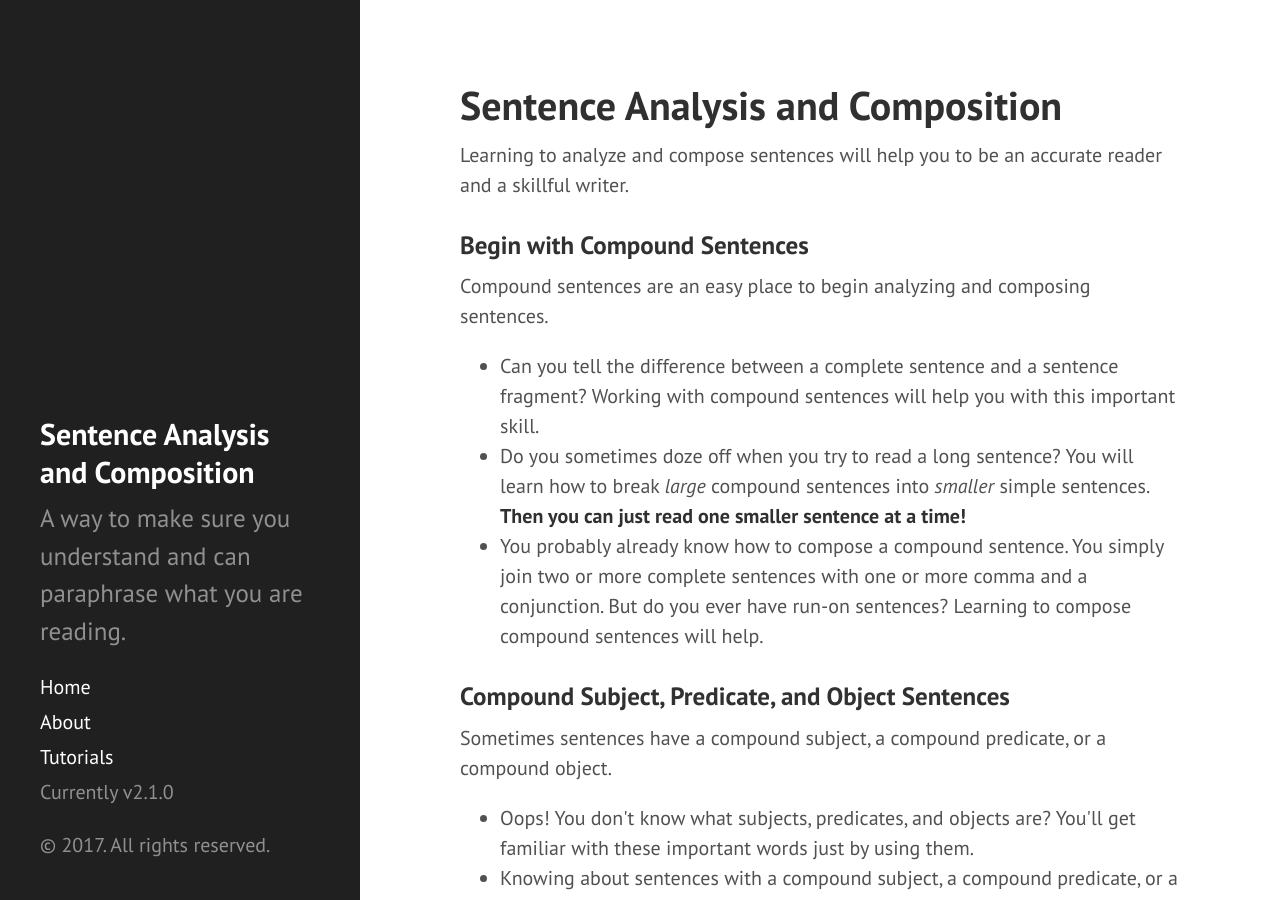
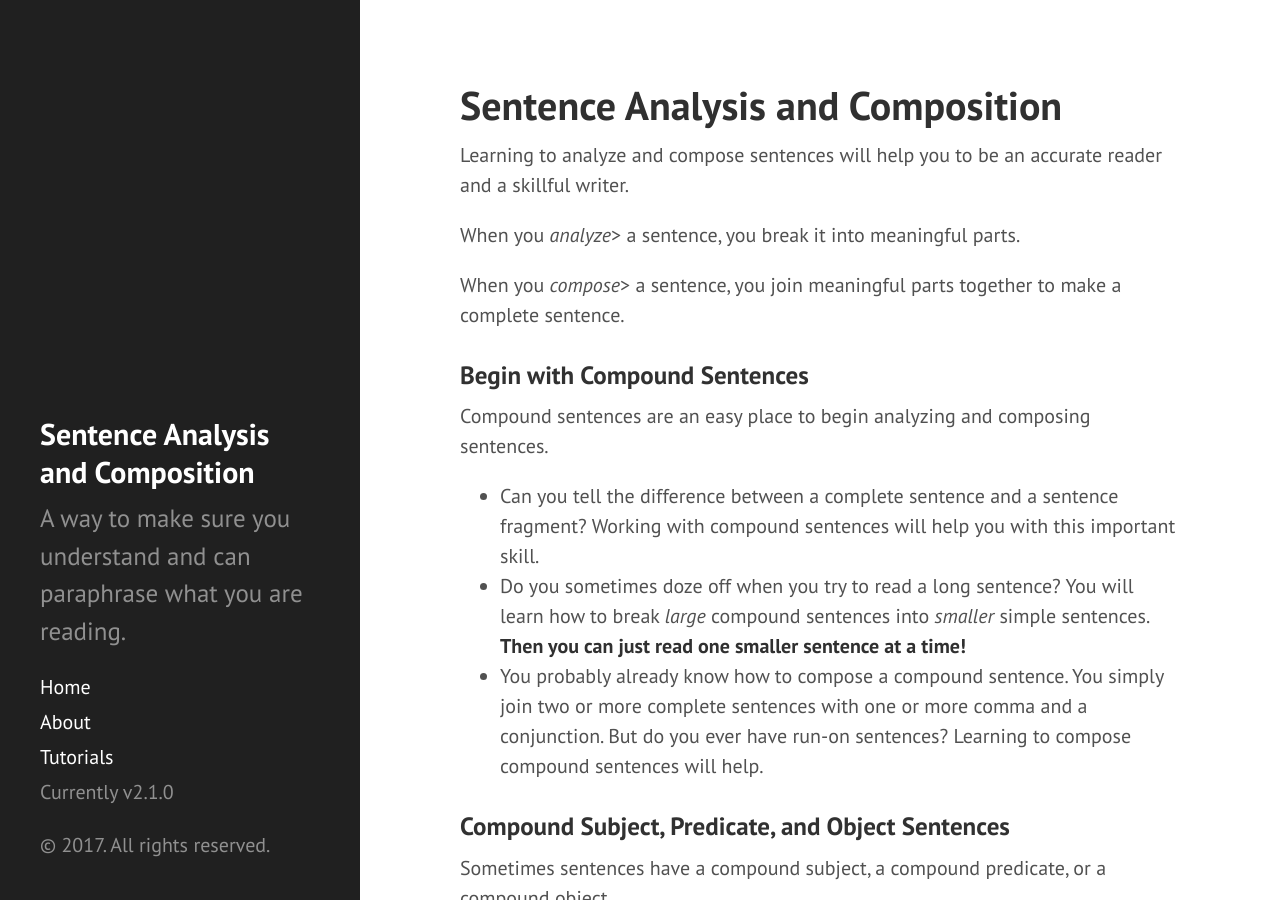
Before and after one commit to srogersact/srogersact.github.io, a Jekyll site: the page index.html, which Jekyll copies as it is, in a window 1280 px wide and 900 px high. Built offline with Jekyll 4.4.1, drawn with Linux system fonts in a browser that asks for light colours.

Commit message:
Small changes.

```diff
--- a/index.html
+++ b/index.html
@@ -89,6 +89,8 @@
   <h1 class="post-title">Sentence Analysis and Composition</h1>
   <!-- <span class="post-date">28 Dec 2013</span> -->
   <p>Learning to analyze and compose sentences will help you to be an accurate reader and a skillful writer.</p>
+   <p>When you <em>analyze</em>> a sentence, you break it into meaningful parts.</p>
+    <p>When you <em>compose</em>> a sentence, you join meaningful parts together to make a complete sentence.</p>
 
 <h3 id="built-on-poole">Begin with Compound Sentences</h3>
 
```
